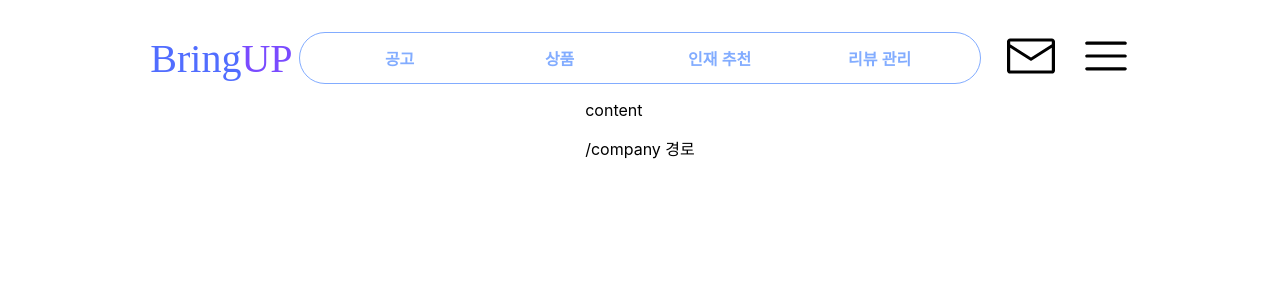
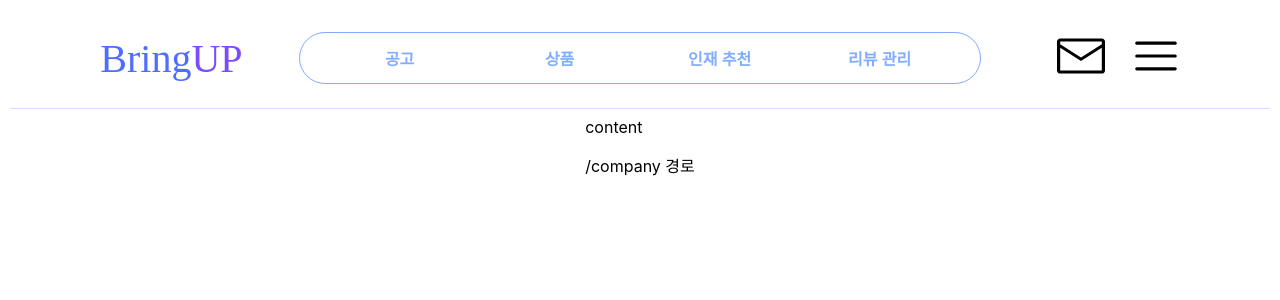
Before and after one commit to pojun406/Bring-Up, a React (Create React App) app in the folder src/main/front/: page /company in a window 1280 px wide. Shown: the top 300 px of the page. Built offline with nearby package versions, Linux system fonts and the light colour scheme; a web font is replaced by a local one.

Commit message:
header design changed

```diff
--- a/src/main/front/src/company/header/header.css
+++ b/src/main/front/src/company/header/header.css
@@ -6,6 +6,7 @@
     padding-top: 15px;
     justify-content: center;
     align-items: center;
+    gap: 50px;
 }
 
 .category {
@@ -36,6 +37,8 @@
     color: #ffffff;
     background-color: #83b1ff;
 }
+
+
 
 .logo {
     background: #ffffff;
@@ -94,3 +97,10 @@
     border: none;
     cursor: pointer;
 }
+
+.line{
+    justify-content: center;
+    background-color: #d4ddff;
+    height: 1px;
+    border:0;
+}
--- a/src/main/front/src/company/header/header.js
+++ b/src/main/front/src/company/header/header.js
@@ -3,8 +3,11 @@ import { RxHamburgerMenu, RxEnvelopeClosed  } from "react-icons/rx";
 import "./header.css";
 import '@fontsource/zen-tokyo-zoo';
 
+
+
 const Header = () =>{
     return(
+        <div>
             <div className="header">
                 <div className="logo">
                     <button className="bringup">
@@ -12,21 +15,28 @@ const Header = () =>{
                         <span className="bringup-span2" style={{fontFamily: 'Zen Tokyo Zoo, cursive'}}>UP</span>
                     </button>
                 </div>
+                <div className="container">
                     <div className="category">
                         <button className="div">공고</button>
                         <button className="div2">상품</button>
                         <button className="div3">인재 추천</button>
                         <button className="div4">리뷰 관리</button>
                     </div>
+                    <div class="dropdown_menu">
+
+                    </div>
+                </div>
                 <div className="interface">
                     <button className="message">
-                    <RxEnvelopeClosed  size={48}/>
+                        <RxEnvelopeClosed size={48}/>
                     </button>
                     <button className="menu">
                         <RxHamburgerMenu  size={48}/>
                     </button>
                 </div>
             </div>
+            <hr className="line" />
+        </div>
 )
 }
 
--- a/src/main/front/src/index.js
+++ b/src/main/front/src/index.js
@@ -1,7 +1,7 @@
 import React from 'react';
 import ReactDOM from 'react-dom/client';
 import './index.css';
-import Root from './Root'; // App.js 파일 대신 Root 컴포넌트 사용
+import Root from './Root';
 import reportWebVitals from './reportWebVitals';
 
 const root = ReactDOM.createRoot(document.getElementById('root'));
```
Also changed, not shown: src/main/front/src/company/header/dropdown_category/dropdown_category.css (added), src/main/front/src/company/header/dropdown_category/dropdown_category.js (added). Lines whose indentation alone changed are shown as unchanged.
